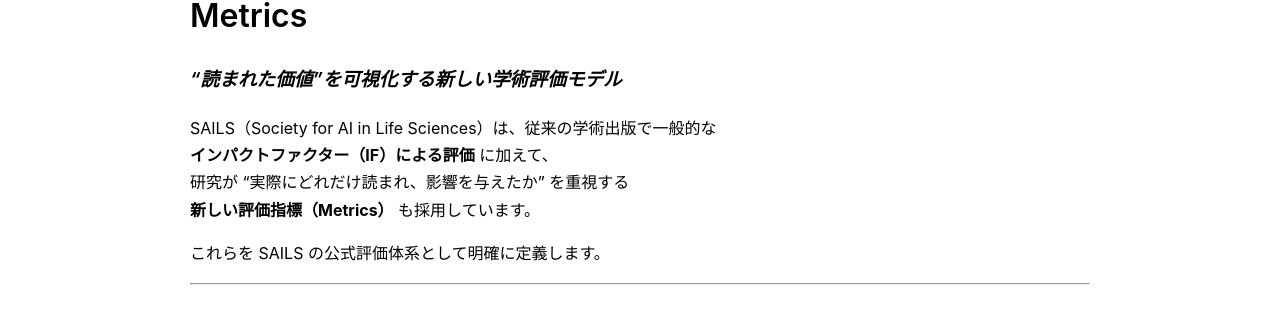
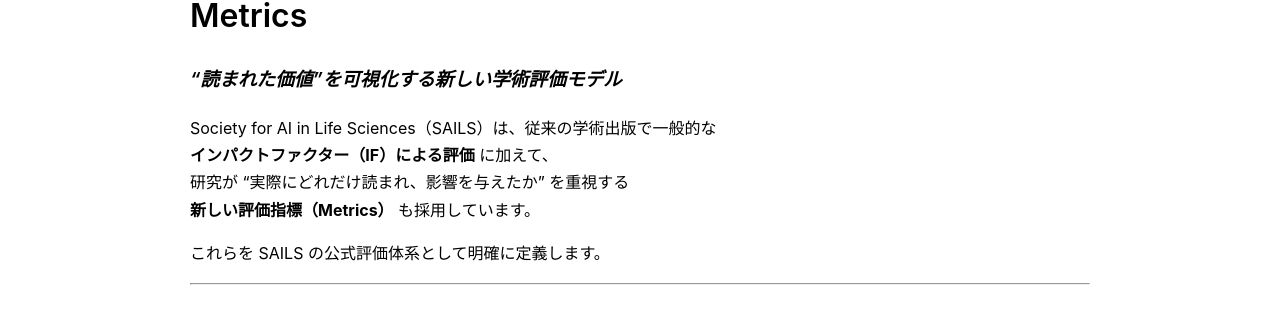
Before and after one commit to sails-journal/sails-journal.github.io, a Jekyll site: the page built from metrics/index.md, in a window 1280 px wide and 900 px high. Shown: the part 121-430 px from the top of the window. Built offline with Jekyll 4.4.1, drawn with Linux system fonts in a browser that asks for light colours.

```diff
--- a/metrics/index.md
+++ b/metrics/index.md
@@ -6,7 +6,7 @@ layout: default
 # Metrics
 ### *“読まれた価値”を可視化する新しい学術評価モデル*
 
-SAILS（Society for AI in Life Sciences）は、従来の学術出版で一般的な
+Society for AI in Life Sciences（SAILS）は、従来の学術出版で一般的な
 **インパクトファクター（IF）による評価** に加えて、
 研究が “実際にどれだけ読まれ、影響を与えたか” を重視する
 **新しい評価指標（Metrics）** も採用しています。
```
